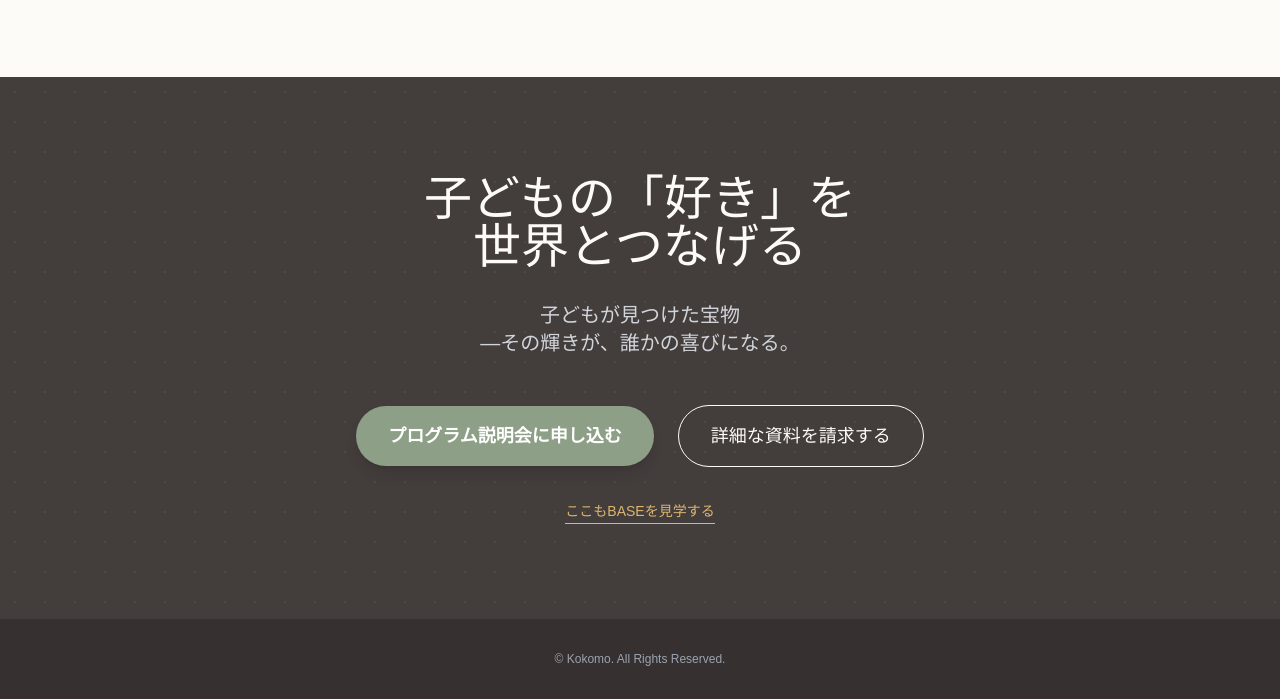
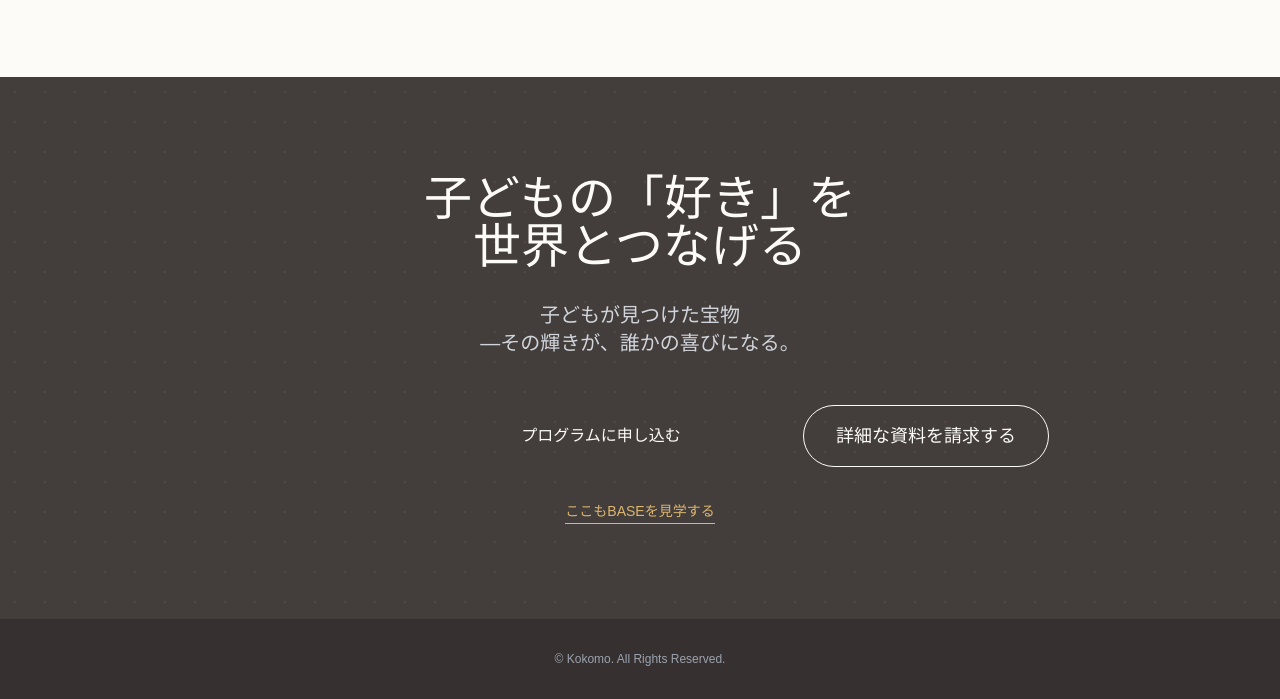
Before and after one commit to kokomoibasyo-dev/kokomolp, a plain HTML site: page index.html in a window 1280 px wide. Shown: the part 4128-4827 px from the top of the page. Drawn offline with nearby package versions, Linux system fonts and the light colour scheme; a web font is replaced by a local one.

Commit message:
Update index.html

```diff
--- a/index.html
+++ b/index.html
@@ -383,9 +383,11 @@
                 </p>
 
                 <div class="flex flex-col md:flex-row gap-6 justify-center items-center">
-                    <button class="bg-[#8d9f86] text-white px-8 py-4 rounded-full text-lg font-bold hover:bg-[#7a8b74] transition-all shadow-lg hover:shadow-[#8d9f86]/50 transform hover:-translate-y-1 w-full md:w-auto">
-                        プログラム説明会に申し込む
-                    </button>
+                    <button onclick="window.open('https://forms.gle/DcQghGvfUzPrHwKG7', '_blank')"
+        　　　　　　　　　　　　class="bg-[#8d9f86] text-white px-8 py-4 rounded-full text-lg font-bold hover:bg-[#7a8b74] transition-all shadow-lg hover:shadow-[#8d9f86]/50 transform hover:-translate-y-1 w-full md:w-auto">
+    　　　　　　　　　　　　プログラムに申し込む
+　　　　　　　　　　　　</button>
+
                     <button class="bg-transparent border border-[#fdfbf7] text-[#fdfbf7] px-8 py-4 rounded-full text-lg hover:bg-[#fdfbf7]/10 transition-all w-full md:w-auto">
                         詳細な資料を請求する
                     </button>
```
